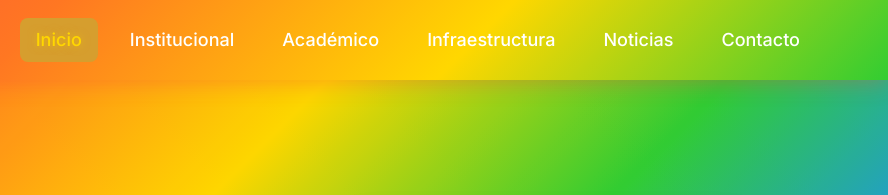
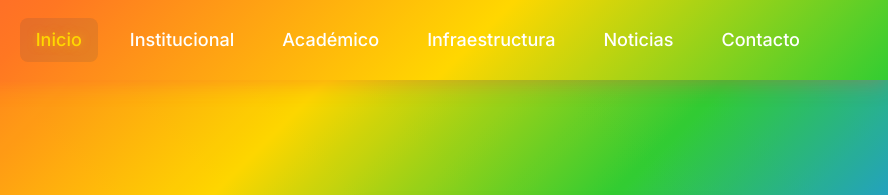
Before and after one commit to Colegio-Nuevohorizonte/sitio-web-colegio, a plain HTML site: page index.html in a window 1280 px wide. Shown: the top 195 px of the page, 392-1280 px from the left. Drawn offline with nearby package versions, Linux system fonts and the light colour scheme.

Commit message:
Update responsive.css

```diff
--- a/assets/css/responsive.css
+++ b/assets/css/responsive.css
@@ -37,6 +37,13 @@
     .nav__link {
         font-size: var(--body-size);
         padding: var(--espaciado-sm) var(--espaciado-md);
+        color: var(--gris-oscuro);
+    }
+
+    .nav__link:hover,
+    .nav__link--active {
+        color: var(--azul);
+        background: rgba(26, 54, 93, 0.1);
     }
 
     .nav__link--active::after {
```
